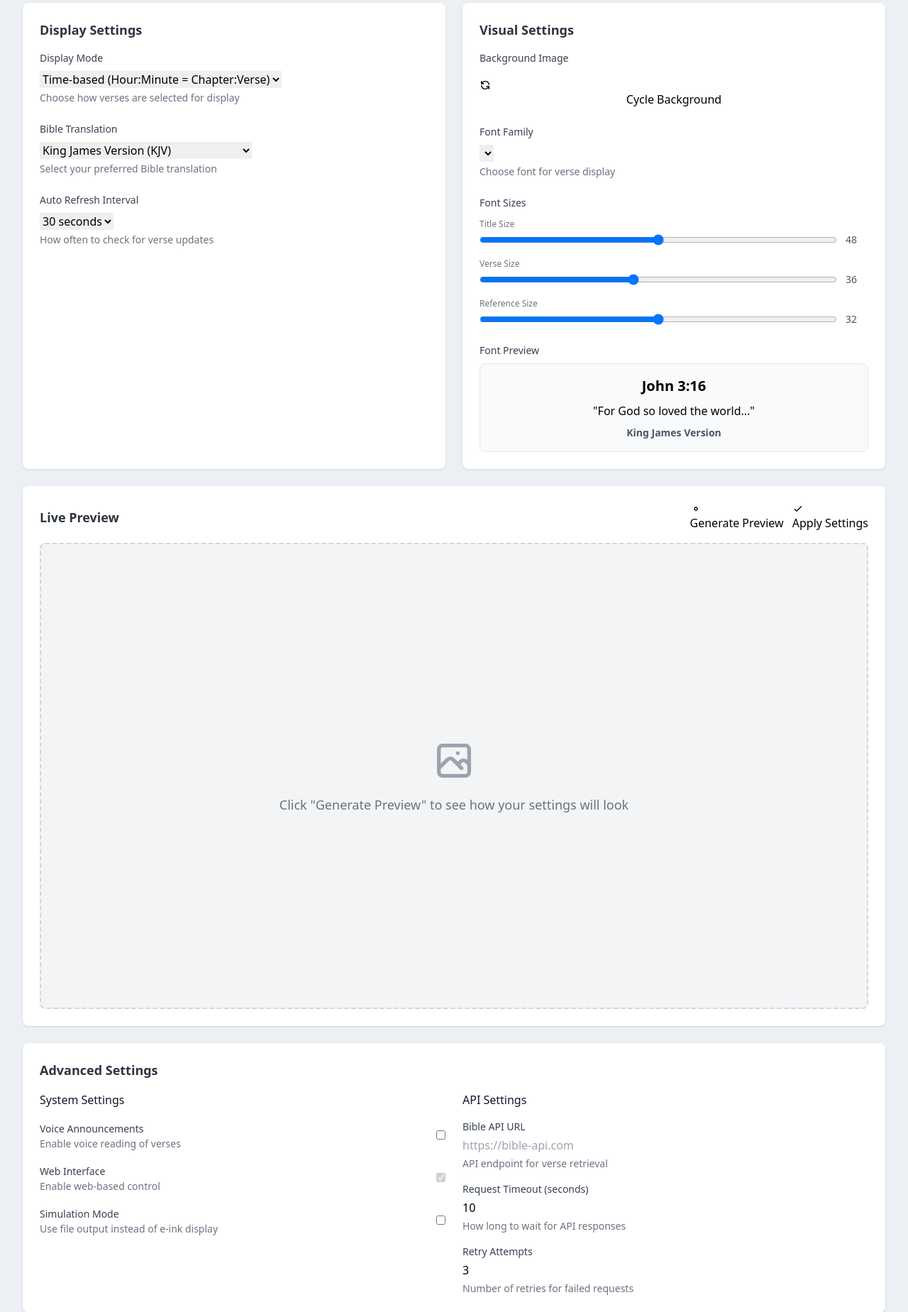
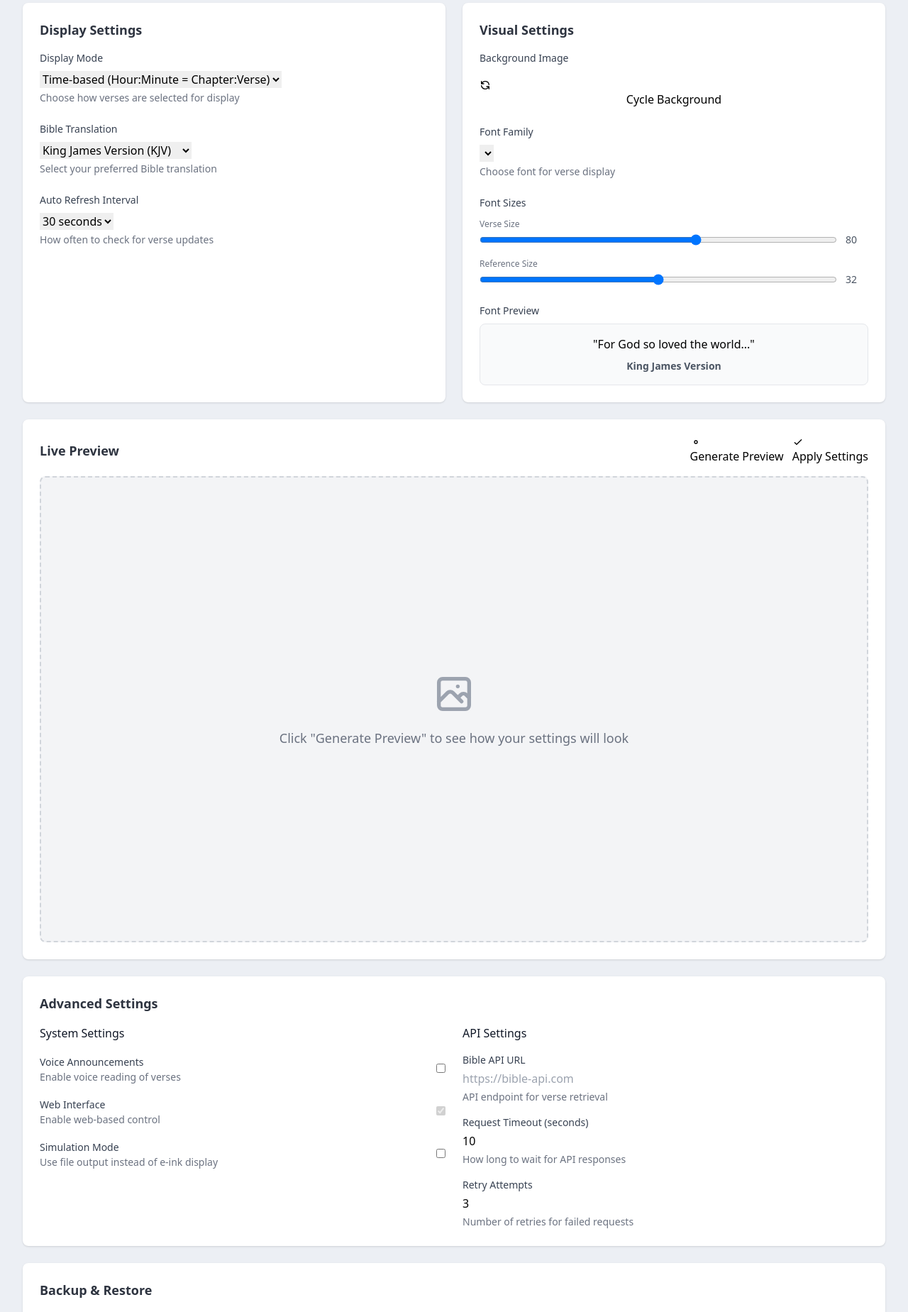
Before and after one commit to Jackal104/Bible-Clockv2, a Python web app: template src/web_interface/templates/settings.html in a window 1280 px wide. Shown: the part 213-2062 px from the top of the page at 71% size. Run offline with Jinja, Linux system fonts and the light colour scheme; the template is opened without the code that fills it, so the values that code supplies are empty; some libraries are stand-ins or nearby versions.

Commit message:
Complete dashboard and settings improvements
- Fix dashboard background selection to work like settings tab
- Update settings tab to match dashboard (remove title size, update translations)
- Add 6 religious-themed backgrounds: golden cross, praying hands, Christian fish, lion of Judah, dove of peace, crown of thorns
- Improve network error handling and reduce API call frequency
- Add WiFi configuration file for local environment (Home/govikings)
- Increase API timeout from 10s to 15s for better reliability

🤖 Generated with [Claude Code](https://claude.ai/code)

Co-Authored-By: Claude <noreply@anthropic.com>

```diff
--- a/src/web_interface/templates/settings.html
+++ b/src/web_interface/templates/settings.html
@@ -33,10 +33,7 @@
                     <label class="block text-sm font-medium text-gray-700 mb-2">Bible Translation</label>
                     <select id="translation" class="form-select" onchange="updateSetting('translation')">
                         <option value="kjv">King James Version (KJV)</option>
-                        <option value="esv">English Standard Version (ESV)</option>
-                        <option value="nasb">New American Standard Bible (NASB)</option>
-                        <option value="niv">New International Version (NIV)</option>
-                        <option value="amp">Amplified Bible (AMP)</option>
+                        <option value="web">World English Bible (WEB)</option>
                     </select>
                     <p class="text-sm text-gray-500 mt-1">Select your preferred Bible translation</p>
                 </div>
@@ -90,23 +87,13 @@
                 <div>
                     <label class="block text-sm font-medium text-gray-700 mb-3">Font Sizes</label>
                     <div class="space-y-4">
-                        <!-- Title Font Size -->
-                        <div>
-                            <label class="block text-xs text-gray-500 mb-1">Title Size</label>
-                            <div class="flex items-center space-x-3">
-                                <input type="range" id="title-size" class="flex-1" min="24" max="72" value="48"
-                                       oninput="updateFontSizePreview(); updateSetting('title_size', parseInt(this.value))">
-                                <span id="title-size-value" class="text-sm text-gray-600 w-8">48</span>
-                            </div>
-                        </div>
-
                         <!-- Verse Font Size -->
                         <div>
                             <label class="block text-xs text-gray-500 mb-1">Verse Size</label>
                             <div class="flex items-center space-x-3">
-                                <input type="range" id="verse-size" class="flex-1" min="18" max="60" value="36"
+                                <input type="range" id="verse-size" class="flex-1" min="18" max="120" value="80"
                                        oninput="updateFontSizePreview(); updateSetting('verse_size', parseInt(this.value))">
-                                <span id="verse-size-value" class="text-sm text-gray-600 w-8">36</span>
+                                <span id="verse-size-value" class="text-sm text-gray-600 w-8">80</span>
                             </div>
                         </div>
 
@@ -127,7 +114,6 @@
                     <label class="block text-sm font-medium text-gray-700 mb-2">Font Preview</label>
                     <div class="border rounded-lg p-4 bg-gray-50">
                         <div class="text-center space-y-2">
-                            <p id="title-preview" class="font-bold" style="font-size: 20px;">John 3:16</p>
                             <p id="verse-preview" style="font-size: 16px;">"For God so loved the world..."</p>
                             <p id="reference-preview" class="font-bold text-gray-600" style="font-size: 14px;">King James Version</p>
                         </div>
@@ -320,12 +306,10 @@ function populateSettingsForm(settings) {
 
     // Font sizes
     if (settings.font_sizes) {
-        document.getElementById('title-size').value = settings.font_sizes.title_size || 48;
-        document.getElementById('verse-size').value = settings.font_sizes.verse_size || 36;
+        document.getElementById('verse-size').value = settings.font_sizes.verse_size || 80;
         document.getElementById('reference-size').value = settings.font_sizes.reference_size || 32;
 
-        document.getElementById('title-size-value').textContent = settings.font_sizes.title_size || 48;
-        document.getElementById('verse-size-value').textContent = settings.font_sizes.verse_size || 36;
+        document.getElementById('verse-size-value').textContent = settings.font_sizes.verse_size || 80;
         document.getElementById('reference-size-value').textContent = settings.font_sizes.reference_size || 32;
 
         updateFontSizePreview();
@@ -590,17 +574,14 @@ function showSuccess(message) {
 }
 
 function updateFontSizePreview() {
-    const titleSize = document.getElementById('title-size').value;
     const verseSize = document.getElementById('verse-size').value;
     const referenceSize = document.getElementById('reference-size').value;
 
     // Update display values
-    document.getElementById('title-size-value').textContent = titleSize;
     document.getElementById('verse-size-value').textContent = verseSize;
     document.getElementById('reference-size-value').textContent = referenceSize;
 
     // Update preview styles (scaled down for web display)
-    document.getElementById('title-preview').style.fontSize = (titleSize * 0.4) + 'px';
     document.getElementById('verse-preview').style.fontSize = (verseSize * 0.4) + 'px';
     document.getElementById('reference-preview').style.fontSize = (referenceSize * 0.4) + 'px';
 }
```
Also changed, not shown: src/web_interface/templates/dashboard.html (+43 -8 lines), wifi-config.txt (added, +27 -0 lines).
